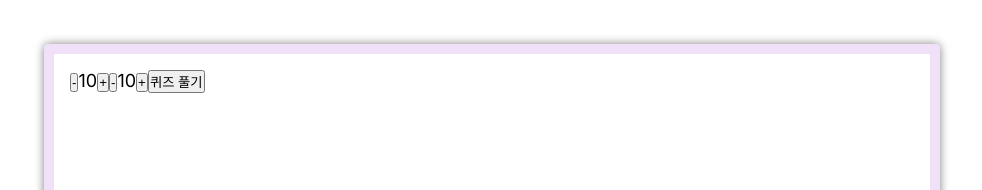
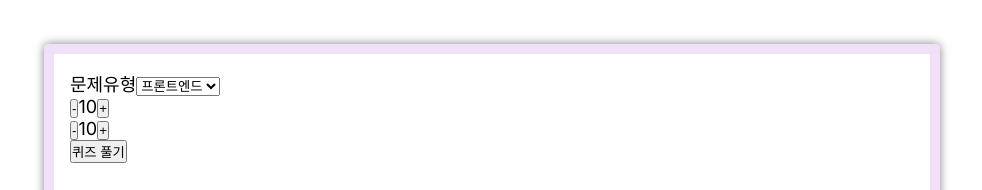
Before and after one commit to haileyham/study-now, a Next.js app: page /quiz in a window 1280 px wide. Shown: the part 164-354 px from the top of the page, without its empty margins (148-1130 px from the left). Built offline with nearby package versions, Linux system fonts and the light colour scheme.

Commit message:
(#11) feat : 퀴즈셋팅페이지 - 문제유형 선택

```diff
--- a/components/quiz/QuizSetting.tsx
+++ b/components/quiz/QuizSetting.tsx
@@ -7,6 +7,7 @@ import { useRouter } from 'next/navigation';
 export default function QuizSetting() {
   const [questionNum, setQuestionNum] = useState(10);
   const [timerDuration, setTimerDuration] = useState(10);
+  const [quizType, setQuizType] = useState('프론트엔드');
   const router = useRouter();
 
   const handleIncrease = (name: string) => {
@@ -29,9 +30,21 @@ export default function QuizSetting() {
     router.push(`/quiz/play?q=${questionNum}&t=${timerDuration}`);
   };
 
+  const handleQuizTypeChange = (e: React.ChangeEvent<HTMLSelectElement>) => {
+    setQuizType(e.target.value);
+  };
+
   return (
     <>
       <main className={styles.main}>
+        <div className={styles.quizType}>
+          <label htmlFor="quizType">문제유형</label>
+          <select name="문제유형" id="quizType" onChange={handleQuizTypeChange}>
+            <option value="프론트엔드">프론트엔드</option>
+            <option value="CS">CS</option>
+          </select>
+        </div>
+        <div className={styles.questionNum}>
           <button
             onClick={() => {
               handleDecrease('questionNum');
@@ -47,6 +60,8 @@ export default function QuizSetting() {
           >
             +
           </button>
+        </div>
+        <div className={styles.timerDuration}>
           <button
             onClick={() => {
               handleDecrease('timerDuration');
@@ -62,6 +77,7 @@ export default function QuizSetting() {
           >
             +
           </button>
+        </div>
         <button onClick={handleMoveQuiz}>퀴즈 풀기</button>
       </main>
     </>
```
Lines whose indentation alone changed are shown as unchanged.
